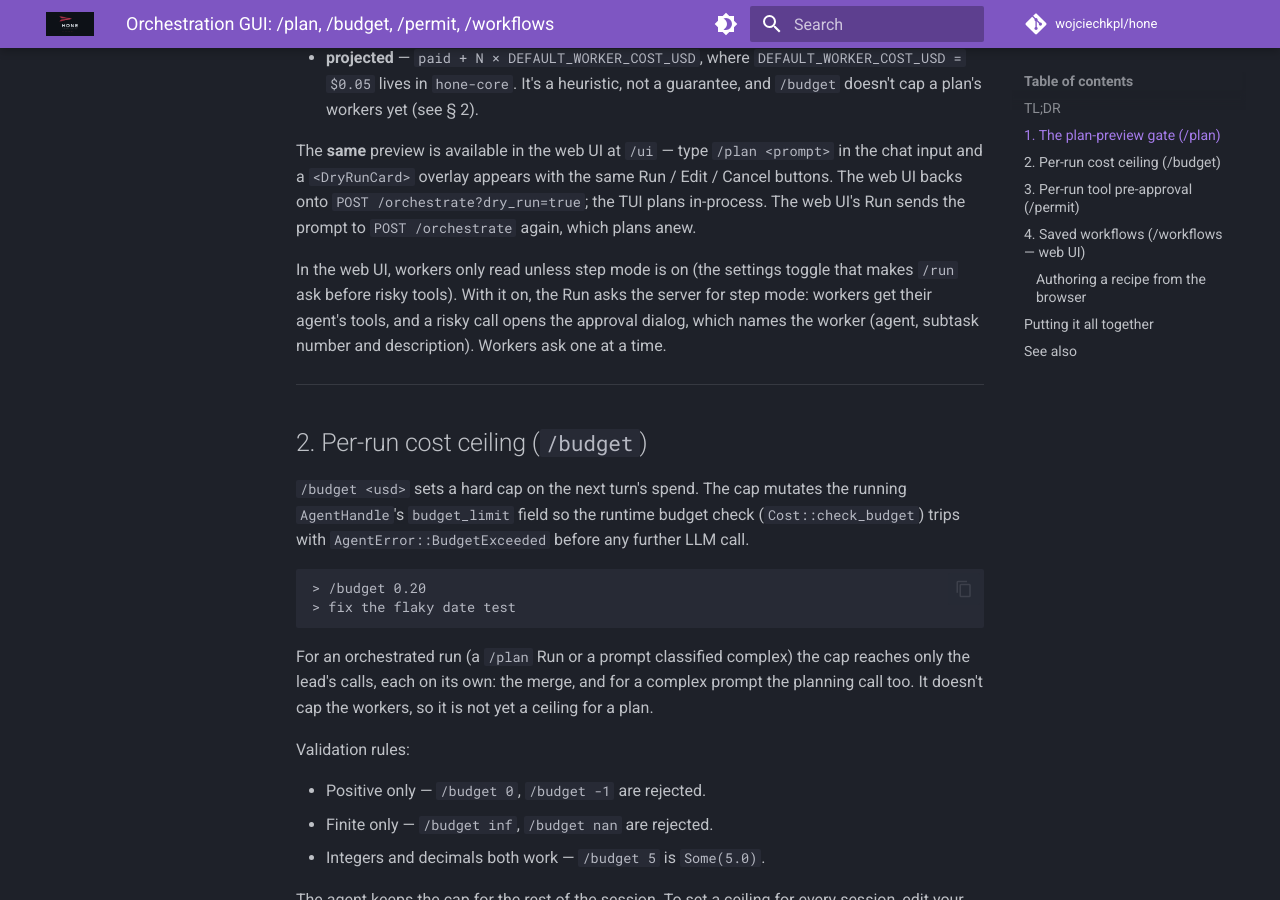
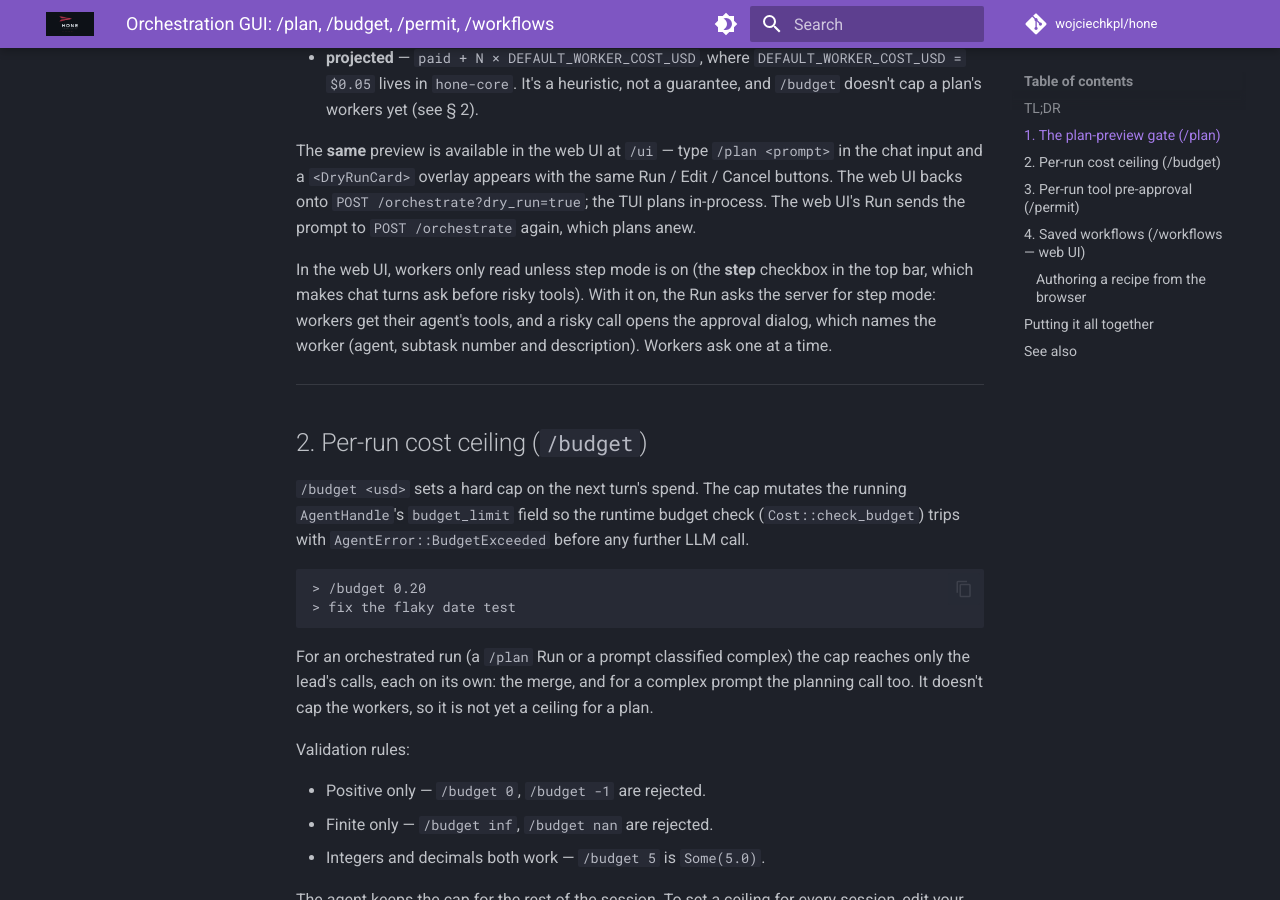
Before and after one commit to wojciechkpl/hone, an MkDocs documentation site: the page built from docs/tutorials/orchestration-gui.md, in a window 1280 px wide and 900 px high, scrolled down 2013 px. Built offline with MkDocs 1.6.1 and Material for MkDocs 9.7.7, drawn with Linux system fonts in a browser that asks for light colours; comment, search, counter and statistics services are not loaded.

Commit message:
docs: name the web UI's step checkbox

```diff
--- a/docs/tutorials/orchestration-gui.md
+++ b/docs/tutorials/orchestration-gui.md
@@ -91,8 +91,8 @@ onto `POST /orchestrate?dry_run=true`; the TUI plans in-process. The
 web UI's Run sends the prompt to `POST /orchestrate` again, which plans
 anew.
 
-In the web UI, workers only read unless step mode is on (the settings
-toggle that makes `/run` ask before risky tools). With it on, the Run
+In the web UI, workers only read unless step mode is on (the **step**
+checkbox in the top bar, which makes chat turns ask before risky tools). With it on, the Run
 asks the server for step mode: workers get their agent's tools, and a
 risky call opens the approval dialog, which names the worker (agent,
 subtask number and description). Workers ask one at a time.
```
